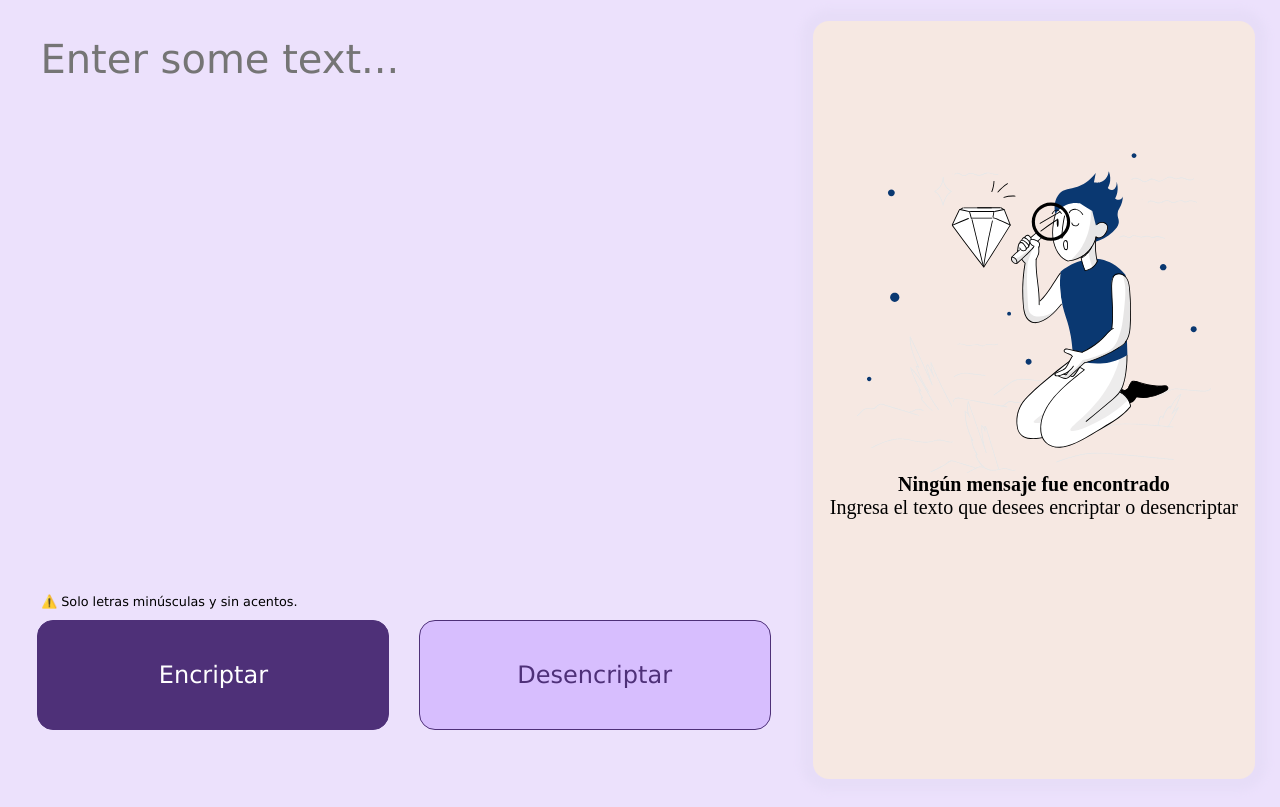
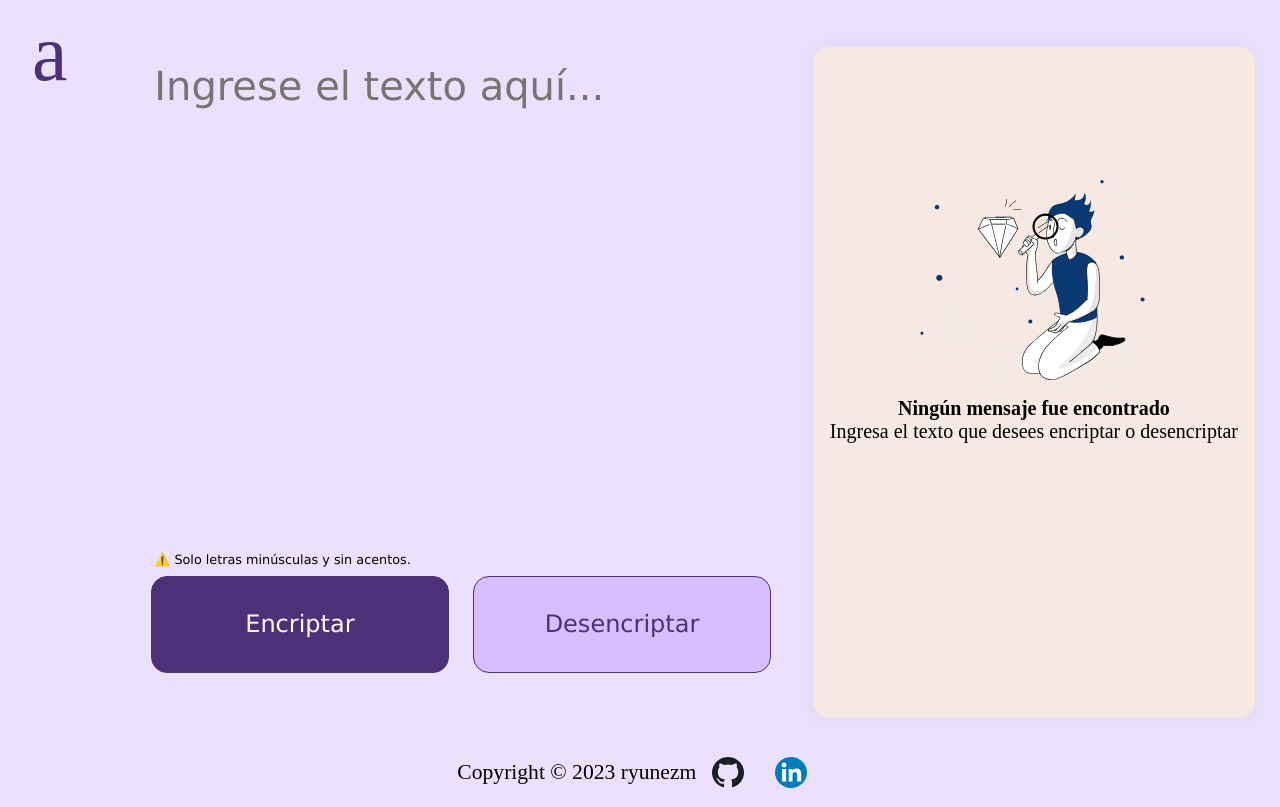
Before and after one commit to ryunezm/EncriptadorTextoHTML, a plain HTML site: page C1.html in a window 1280 px wide. Drawn offline with Linux system fonts and the light colour scheme.

Commit message:
- Remove some unnecessary images. - Added social networks.

```diff
--- a/C1.html
+++ b/C1.html
@@ -9,12 +9,17 @@
 </head>
 
 <body>
+    <header>
+        <div>
+            a
+        </div>
+    </header>
 
-  <div class="columns"> <!-- flex-container -->
+    <div class="flex-container"> <!-- flex-container -->
 
         <section class="column-1">
             <div class="row-11">
-            <textarea class="textarea-1" name="target" id="target" placeholder="Enter some text..."></textarea>
+                <textarea class="textarea-1" name="target" id="target" placeholder="Ingrese el texto aquí..."></textarea>
             </div>
 
             <div class="row-12">
@@ -25,12 +30,11 @@
                 <button class="button-bottom-1" id="btn-bttm-11">Encriptar</button>
                 <button class="button-bottom-1" id="btn-bttm-12">Desencriptar</button>
             </div>
-
         </section>
 
         <section class="column-2">
             <div class="row-21" id="warning-message">
-            <img src="images/search.svg" alt="" id="warning-message-img">
+                <img src="images/search.svg" alt="warning-message-img" id="warning-message-img">
                 <b id="warning-message-title">Ningún mensaje fue encontrado</b>
                 <span id="warning-message-text">Ingresa el texto que desees encriptar o desencriptar</span>
             </div>
@@ -42,10 +46,24 @@
             <div class="row-23">
                 <button class="button-bottom-2" id="btn-bttm-2">Copiar</button>
             </div>
+        </section>
+  </div>
 
-    </section>
+  <footer id="info">
+    <div id="info-autor">
+        <p>Copyright &copy; 2023 ryunezm</p>
 
     </div>
+
+    <div id="info-rrss">
+        <a href="https://github.com/ryunezm" target="_blank" class="ref-links">
+            <img src="images/logo-github.svg" alt="GitHub logo" id="logo-gh">
+        </a>
+        <a href="https://www.linkedin.com/in/ryunezm/" target="_blank" class="ref-links">
+            <img src="images/logo-LinkedIn.svg" alt="linkedin logo" id="logo-li">
+        </a>
+    </div>
+  </footer>
 
   <script src='js/main.js'></script>
 </body>
--- a/styles/style.css
+++ b/styles/style.css
@@ -20,7 +20,6 @@ body, html{
     background-color:var(--primary-color-light);
     height: 99%;
     font-size: xx-large;
-    /* overflow: hidden; */
 }
 
 /* Efectos de transición */
@@ -34,38 +33,65 @@ body, html{
     transition: opacity 3.5 linear;
 }
 
+/* ______________________________________________________________________ */
+
+/* Estilos para el header */
+header{
+    border: solid 0px black;
+    display: flex;
+    width: 100%;
+    height: 5%;
+}
+
+header div{
+    border: solid 0px black;
+    font-size: 10vh;
+    color: var(--primary-color);
+    margin-left: 3vh;
+}
+
+/* ______________________________________________________________________ */
+
 /* Estilos para el flex-container, llamado columns en este caso */
-.columns{
+.flex-container{
+    border: solid 0px black;
     display: flex;
     flex-flow: row wrap;
     justify-content: space-evenly;
     align-items: stretch;
-    height: 100%;
+    height: 90%;
     width: 100%;
 }
 
 /* Estilos para la columna izquierda y derecha */
 .column-1{
+    border: solid 0px black;
     padding:1%;
-    margin: 1% 1% 1% 1%;
+    margin: 0% 1% 1% 1%;
     width: 60%;
+    height: 95%;
+    padding-left: 10%;
 }
 
 .column-2{
+    border: solid 0px black;
     background-color: var(--secondary-color);
     box-shadow: 0px 0px 1vh 1.5vh #E7DDF8;
     border-radius: 2vh;
     padding: 1%;
-    margin: 1% 1% 1% 1%;
+    margin: 0% 1% 1% 1%;
     width: 35%;
+    height: 95%;
 }
 
 /* Estilos para las filas de la columna izquierda */
 .row-11{
+    border: solid 0px black;
     height: 75%;
 }
 
 .row-12{
+    border: solid 0px black;
     height: 5%;
     font-size: 1vmax;
     font-family: Verdana, Geneva, Tahoma, sans-serif;
@@ -75,6 +101,7 @@ body, html{
 }
 
 .row-13{
+    border: solid 0px black;
     display: flex;
     flex-wrap: wrap;
     align-items: center;
@@ -85,6 +112,7 @@ body, html{
 
 /* Estilos para las filas de la columna derecha */
 .row-21{
+    border: solid 0px black;
     display: flex;
     flex-flow: column;
     background-color: transparent;
@@ -97,11 +125,13 @@ body, html{
 }
 
 .row-22{
+    border: solid 0px black;
     display: none;
     height: 80%;
  }
 
 .row-23{
+    border: solid 0px black;
     display: none;
     flex-flow: row wrap;
     align-items: center;
@@ -120,6 +150,8 @@ body, html{
     height: 95%;
     width: 100%;
     resize: none;
+    /* padding-left: 4vh;
+    padding-top: 4vh; */
 }
 
 /* Estilos para el textarea de la derecha */
@@ -185,19 +217,65 @@ body, html{
     align-items: center;
     justify-content: center;
     margin-top: 15vh;
-    height: 25vmax;
-    animation: reveal 3s;
-    animation-duration: 8500ms;
+    height: 17vmax;
+    /* animation: reveal 3s;
+    animation-duration: 8500ms; */
 }
 
-/* #warning-message-img:active{
-    transition: all 0.5s ease;
-} */
+/* Estilo del footer */
+#info{
+    border: solid 0px black;
+    display: flex;
+    flex-direction: row;
+    width: 100%;
+    height: 5%;
+    justify-content: center;
+    align-items: center;
+}
+
+#info-autor{
+    border: solid 0px cyan;
+    display: flex;
+    font-size: 2.7vh;
+    /* height: 100%; */
+}
+
+#info-rrss{
+    border: solid 0px red;
+    display: flex;
+    justify-content: center;
+    align-items: center;
+    height: 100%;
+    width: 10%;
+}
+
+.ref-links{
+    display: flex;
+    border: solid 0px sienna;
+    height: 100%;
+    width: 100%;
+    align-items: center;
+    justify-content: center;
+    font-size: 1.5vh;
+}
+
+#logo-gh{
+    border: solid 0px black;
+    display: flex;
+    width: 50%;
+}
+
+#logo-li{
+    border: solid 0px black;
+    display: flex;
+    width: 50%;
+}
 
 /* __________________________________________________________________________ */
+
 /* Estilos por si la pantalla está en orientación "portrait" */
 @media (orientation: portrait){
-    .columns{
+    .flex-container{
         display: flex;
         flex-flow: column;
         align-items: stretch;
@@ -218,6 +296,7 @@ body, html{
     }
 
     .row-11{
+        padding-top: 15%;
         border: 0px solid black;
         height: 85%;
     }
@@ -296,6 +375,11 @@ body, html{
         height: 6vh;
         border-radius: 15px;
     }
+
+    footer #info-autor{
+        border: solid 0px cyan;
+        font-size: 2vh;
+    }
 }
 
 /* __________________________________________________________________________ */
@@ -343,5 +427,4 @@ body, html{
         justify-content: center;
         font-size: 2.5vh;
     }
-
 }
```
Also changed, not shown: images/Encriptador - 1 Celular.png (deleted), images/Encriptador - 1 Desktop.png (deleted), images/Encriptador - 1 Tablet.png (deleted), images/Encriptador - 2 Celular.png (deleted), images/Encriptador - 2 Desktop.png (deleted), images/Encriptador - 2 Tablet.png (deleted), images/logo-LinkedIn.svg (added), images/logo-github.svg (added). Lines whose indentation alone changed are shown as unchanged.
